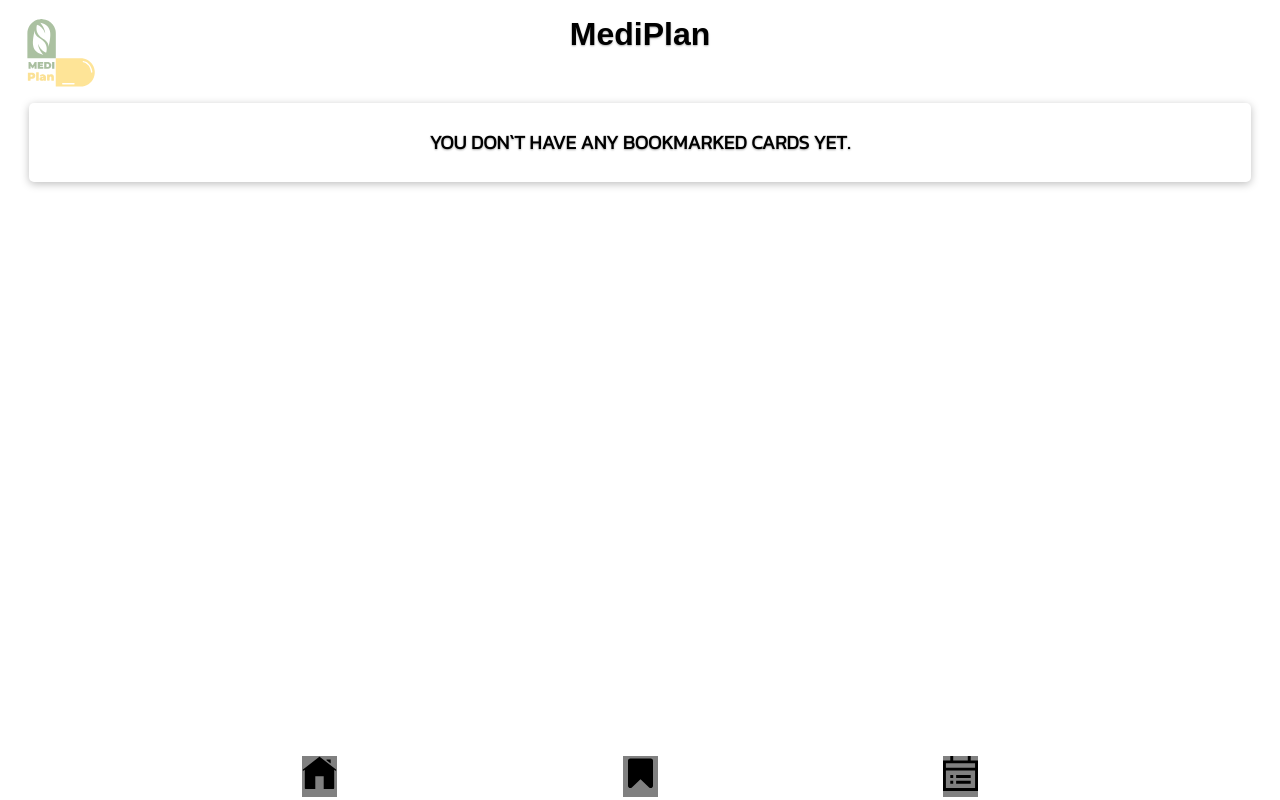
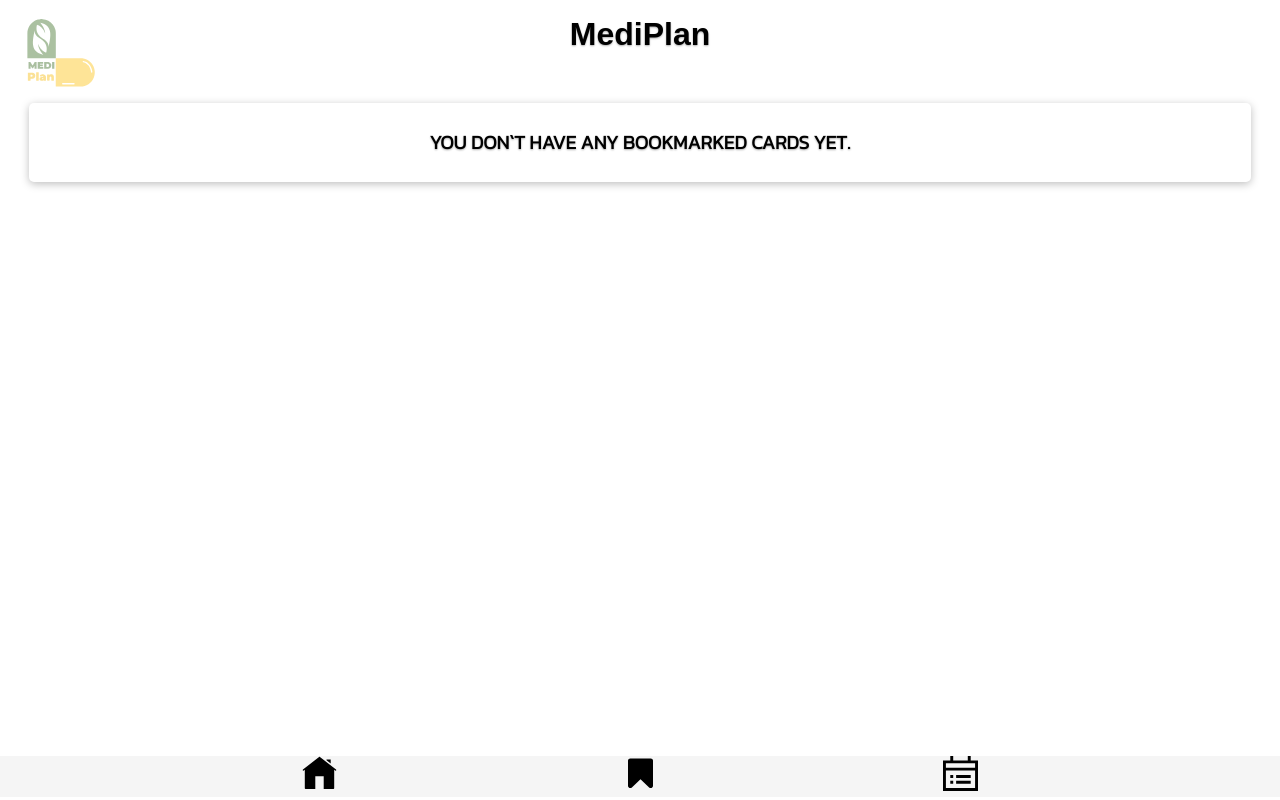
Before and after one commit to REFAEI91/capstone-project, a Next.js app: page /Bookmarks in a window 1280 px wide. Built offline with nearby package versions, Linux system fonts and the light colour scheme; a web font is replaced by a local one.

Commit message:
fix bookmark page

```diff
--- a/components/Layout/Layout.js
+++ b/components/Layout/Layout.js
@@ -8,15 +8,15 @@ export default function Layout({ children }) {
       <Header />
       {children}
       <NavBar>
-        <StyledLink href="/">
+        <Link href="/">
           <Image src="/home.svg" width={35} height={35} alt="home" />
-        </StyledLink>
-        <StyledLink href="/Bookmarks">
+        </Link>
+        <Link href="/Bookmarks">
           <Image src="/bookmark.svg" width={35} height={35} alt="bookmark" />
-        </StyledLink>
-        <StyledLink href="/plan">
+        </Link>
+        <Link href="/plan">
           <Image src="/plan.svg" width={35} height={35} alt="bookmark" />
-        </StyledLink>
+        </Link>
       </NavBar>
     </>
   );
--- a/components/Layout/Layout.styled.js
+++ b/components/Layout/Layout.styled.js
@@ -6,8 +6,5 @@ export const NavBar = styled.nav`
   justify-content: space-evenly;
   width: 100%;
   padding: 0 1rem;
+  background-color: whitesmoke;
 `;
-export const StyledLink = styled.a`
-  text-decoration: none;
-  background-color: gray;
-`;
```
